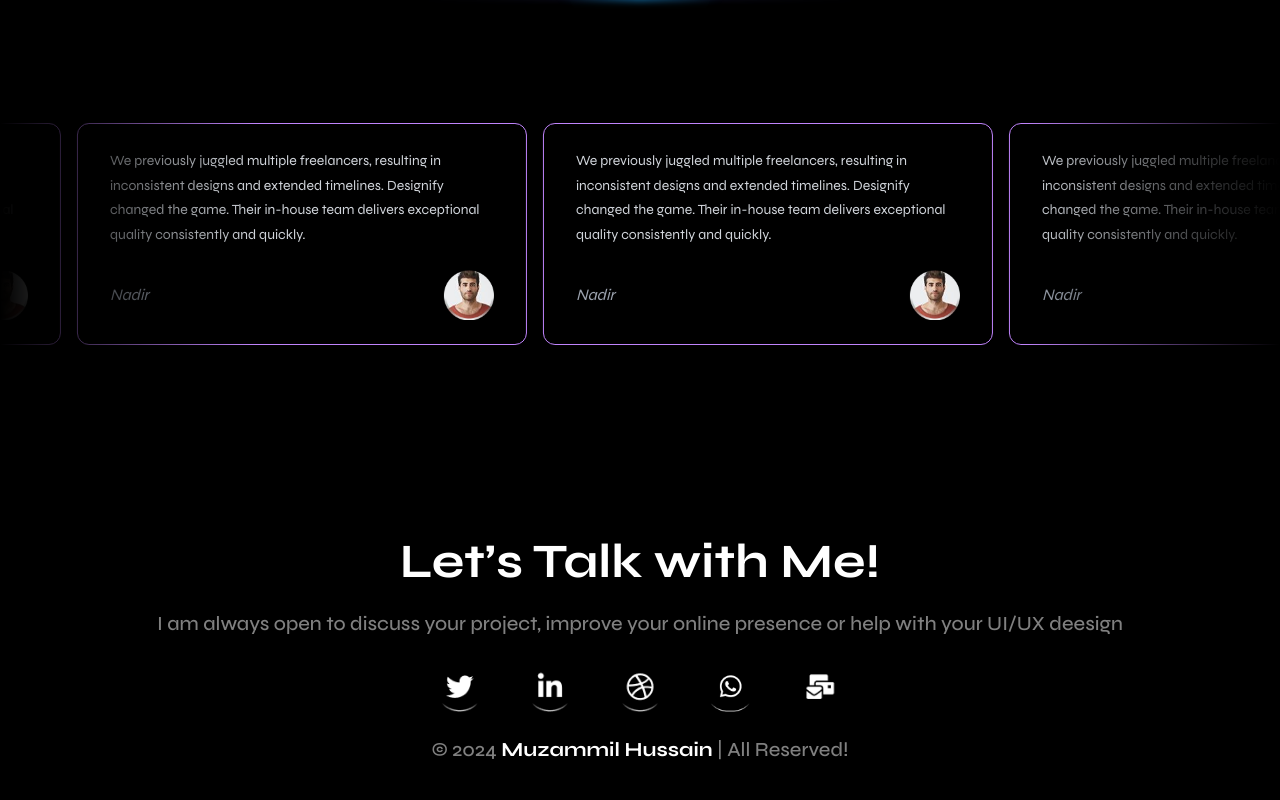
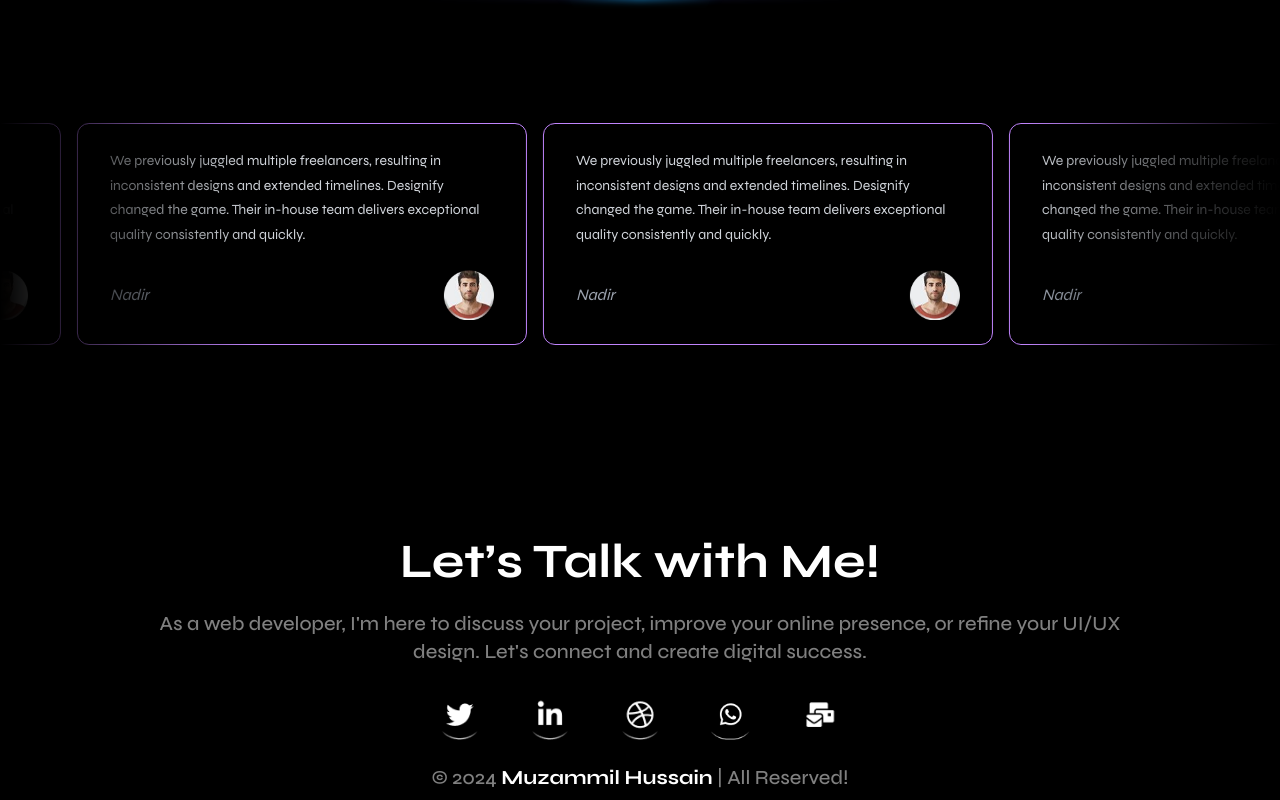
Before and after one commit to muzammil-15/Web_Portfolio, a Next.js app: page / in a window 1280 px wide. Shown: the part 3466-4266 px from the top of the page. Before the commit the page ends 4238 px from the top, so only its background shows below. Built offline with nearby package versions, Linux system fonts and the light colour scheme.

Commit message:
Update Footer.jsx

```diff
--- a/src/components/Footer.jsx
+++ b/src/components/Footer.jsx
@@ -9,8 +9,7 @@ const Footer = () => {
           <h2 className="text-3xl md:text-5xl font-[700] text-[#FFF] text-center">Let’s Talk with Me!</h2>
           <p className="text-[#FFFFFF80] text-lg md:text-xl font-[500] text-center">
 
-            I am always open to discuss your project, improve your online
-            presence or help with your UI/UX deesign
+            As a web developer, I&apos;m here to discuss your project, improve your online presence, or refine your UI/UX design. Let's connect and create digital success.
           </p>
           <div className="flex justify-center gap-5 md:gap-10 items-center w-full">
             <Link href="https://twitter.com/kashan48207" target="_blank">
```
